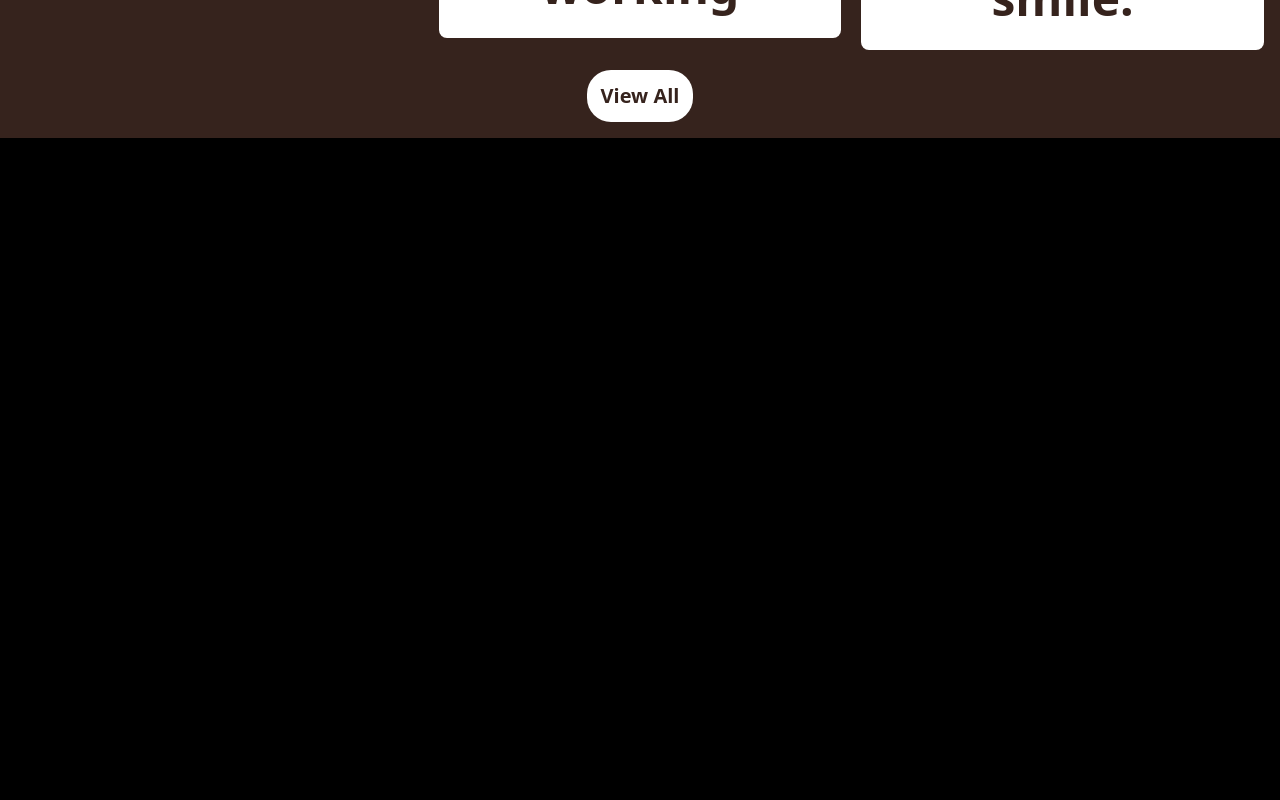
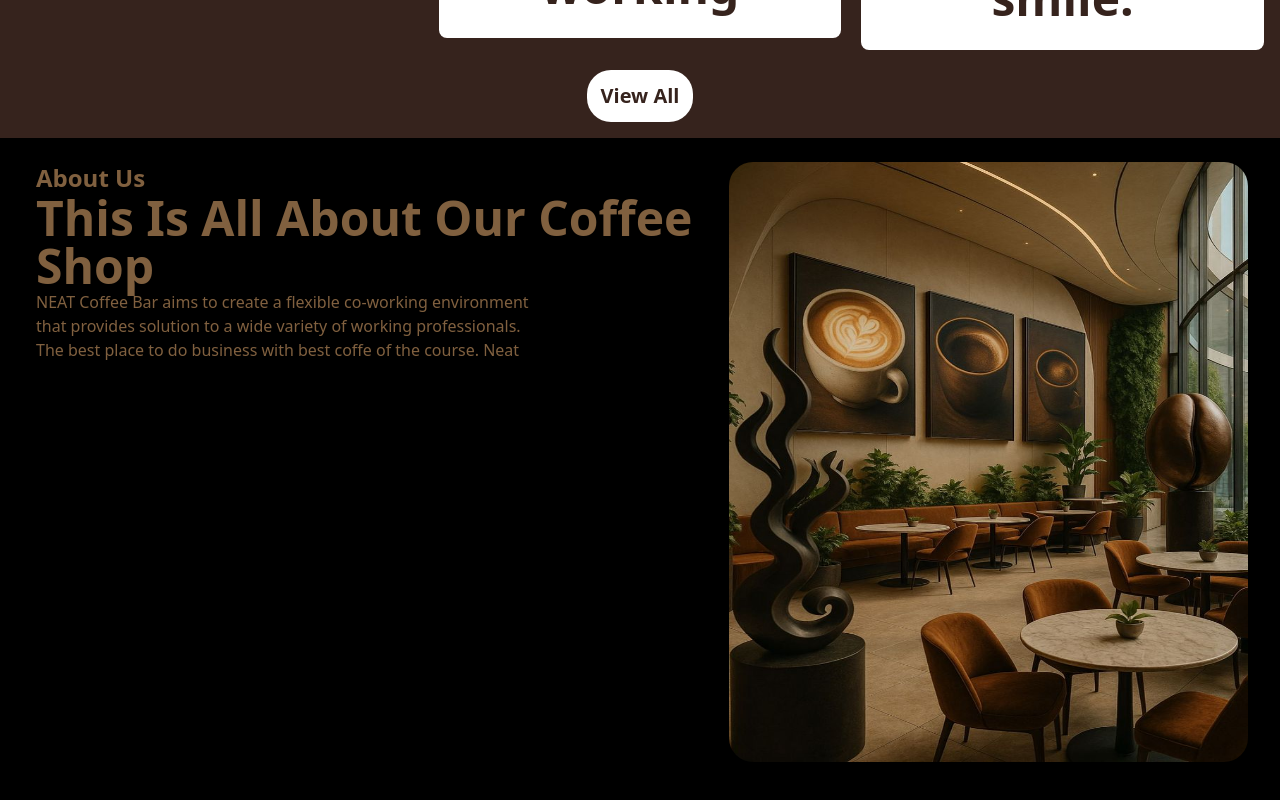
Before and after one commit to Developerfiyin/Finpay-project, a React (Vite) app: page / in a window 1280 px wide. Shown: the part 1982-2782 px from the top of the page. Before the commit the page ends 2192 px from the top, so only its background shows below. Built offline with nearby package versions, Linux system fonts and the light colour scheme.

Commit message:
Updated About.jsx section

```diff
--- a/src/Components/About.jsx
+++ b/src/Components/About.jsx
@@ -1,14 +1,28 @@
 import React from 'react'
+import image from '../assets/Coffee shop.png'
 
 const About = () => {
   return (
-    <main className='py-6 px-4 '>
+    <main className='py-6 px-4 mx-4 pl-5 text-[#80603f]'>
 
-<div className='flex justify-around'>
+  <div className='flex justify-evenly gap-3'>
 
-<div className='flex flex-col'>
+  <div className='flex flex-col'>
+    <p className='text-2xl font-semibold'>About Us</p>
+    <h1 className='text-5xl font-semibold '>This Is All About Our Coffee Shop</h1>
+   <h5> NEAT Coffee Bar aims to create a flexible co-working environment <br />
+    that provides solution to a wide variety of working professionals. <br />
+    The best place to do business with best coffe of the course. Neat <br />
 
-</div>
+   </h5>
+
+
+ </div>
+
+ <div>
+    <img src={image} alt="" className='rounded-3xl w-150 h-150
+     ' />
+ </div>
 
 </div>
 
```
